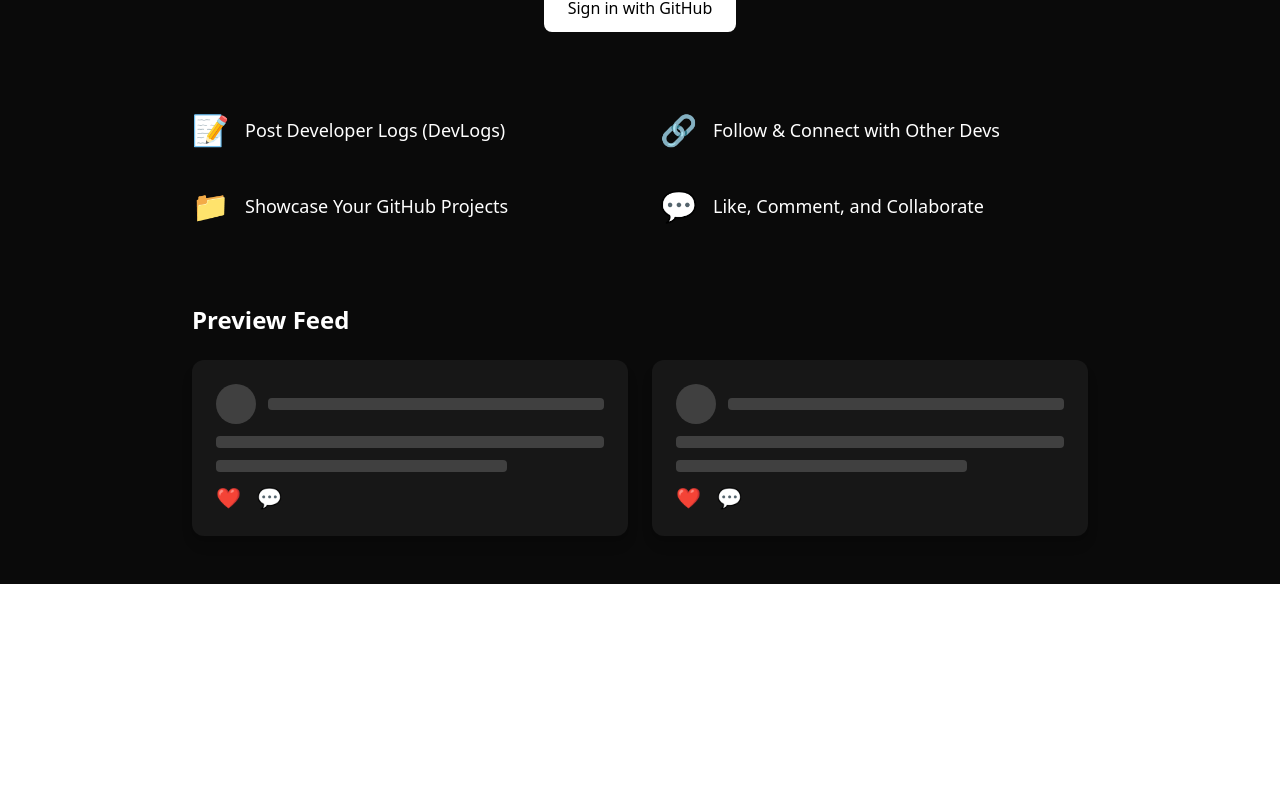
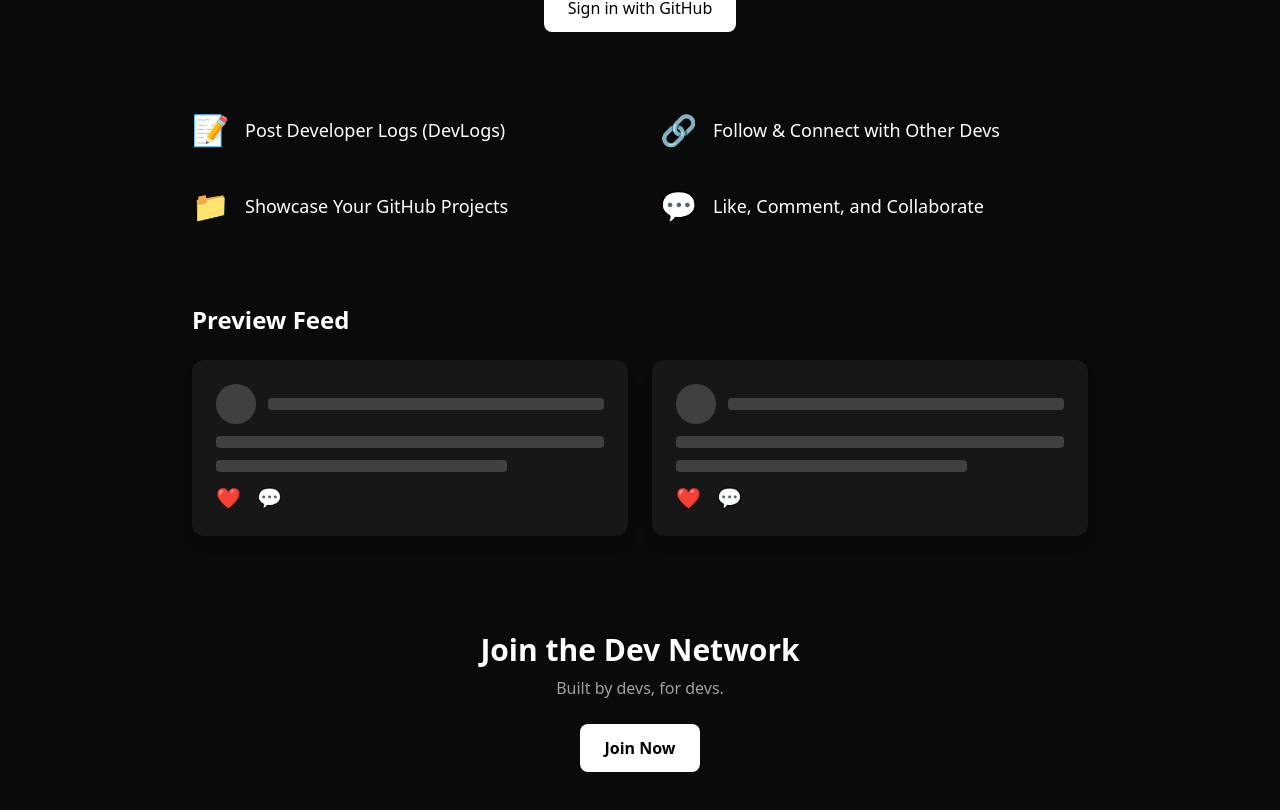
Before and after one commit to AsherDoesTechs/Dev-Linked, a Next.js app: page / in a window 1280 px wide. Shown: the part 264-1074 px from the top of the page. Before the commit the page ends 848 px from the top, so only its background shows below. Built offline with nearby package versions, Linux system fonts and the light colour scheme.

Commit message:
Added the CTA Button

```diff
--- a/src/app/page.tsx
+++ b/src/app/page.tsx
@@ -13,7 +13,7 @@ export default function HomePage() {
           Dev–Linked is a social hub for developers to share progress, post
           updates, and grow.
         </p>
-        <button className="bg-white text-black px-6 py-3 rounded-lg font-medium hover:bg-neutral-200 transition">
+        <button className="bg-white text-black px-6 py-3 rounded-lg font-medium cursor-pointer hover hover:bg-neutral-200 transition">
           Sign in with GitHub
         </button>
       </section>
@@ -55,6 +55,14 @@ export default function HomePage() {
           ))}
         </div>
       </section>
+
+      <section className="mt-24 text-center">
+        <h2 className="text-3xl font-bold">Join the Dev Network</h2>
+        <p className="text-neutral-400 mt-2">Built by devs, for devs.</p>
+        <button className="mt-6 bg-white text-black px-6 py-3 rounded-lg font-semibold cursor-pointer hover hover:bg-neutral-200 transition">
+          Join Now
+        </button>
+      </section>
     </main>
   );
 }
```
